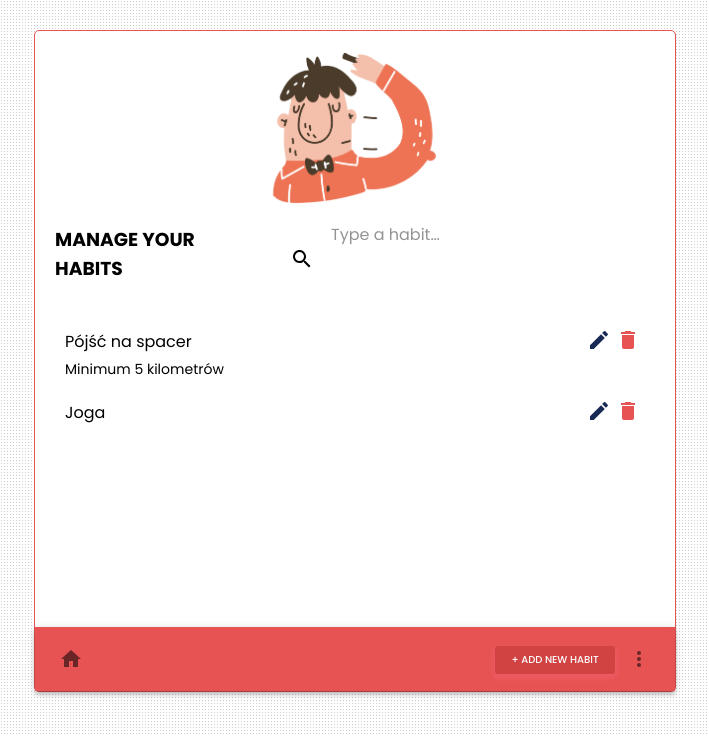
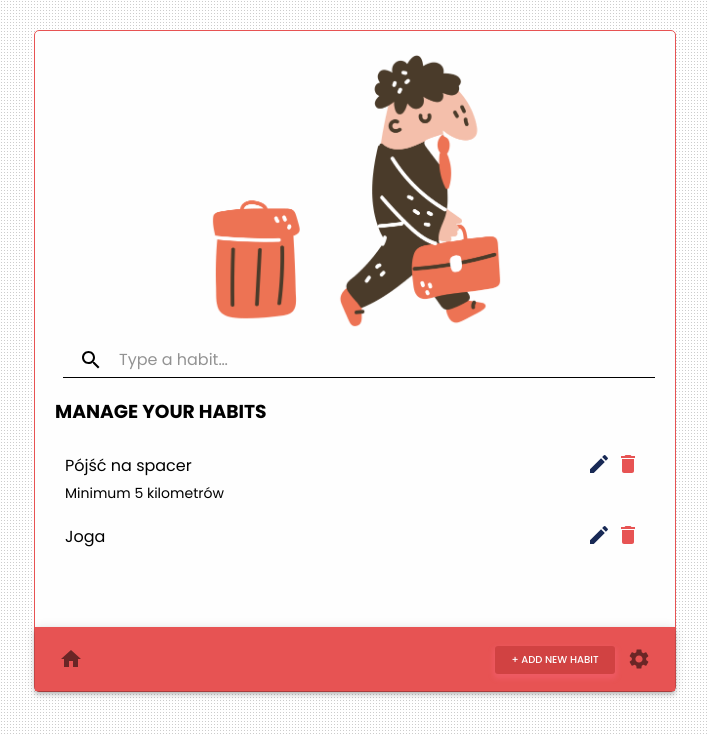
Before and after one commit to agatapst/habit-tracker, a React (Create React App) app: page /list in a window 1280 px wide. Shown: the top 736 px of the page, without its empty margins (285-994 px from the left). Built offline with nearby package versions, Linux system fonts and the light colour scheme.

Commit message:
Tidy up app config file & styles

```diff
--- a/src/components/Container/index.jsx
+++ b/src/components/Container/index.jsx
@@ -9,7 +9,7 @@ createStyles({
     height: 620,
     width: 600,
     marginTop: 30,
-    background: '#ffffff',
+    background: colors.lightGrey,
     border: `1px solid ${colors.mainRed}`,
     borderRadius: 5,
     padding: 20,
--- a/src/components/HabitList/index.jsx
+++ b/src/components/HabitList/index.jsx
@@ -7,11 +7,7 @@ import { Container } from '../Container';
 import { HabitsList } from './HabitsList';
 import image from '../../assets/settings.png';
 import { Box } from '@material-ui/core';
-
-const DEFAULT_HABITS = [
-  {"id":"1", "title":"Pójść na spacer","description":"Minimum 5 kilometrów","category":"sports","trackedDays":["2019-11-04", "2019-11-05"]},
-  {"id":"2", "title":"Joga","description":"","category":"selfCare","trackedDays":["2019-11-05", "2019-11-06"]},
-]
+import {appConfig} from '../../config/appConfig'
 
 export const HabitList = () => {
   const [isModalOpen, setModalOpen] = useState(false);
@@ -26,7 +22,7 @@ export const HabitList = () => {
      if(habits && habits !== "[]") {
        setHabitsList(JSON.parse(habits))
      } else {
-      setHabitsList(DEFAULT_HABITS)
+      setHabitsList(appConfig.DEFAULT_HABITS)
      }
    }, [])
 
@@ -64,11 +60,11 @@ export const HabitList = () => {
 
   return (
     <Container>
-      <img src={image} style={{width: 300, margin: '0 auto', display: 'flex'}} alt="Searching boy" />
-      <Box display="flex" flexDirection='row'>
-        <h3>MANAGE YOUR HABITS</h3>
-        <SearchBar value={query} onChange={ (e) => setQuery(e.target.value)}/>
+      <Box display="flex" flexDirection="row">
+        <img src={image} style={{width: 300, margin: '0 auto', display: 'flex'}} alt="Searching boy" />
       </Box>
+      <SearchBar value={query} onChange={ (e) => setQuery(e.target.value)}/>
+      <h3 style={{marginBottom: 0}}>MANAGE YOUR HABITS</h3>
       <AddNewHabitModal addNewHabit={addNewHabit} isOpen={isModalOpen} onClose={ () => {setModalOpen(false)}} />
       <EditHabitModal editHabit={editHabit} initialValues={editedHabit} isOpen={isEditModalOpen} onClose={ () => {setEditModalOpen(false)}} />
       <HabitsList habitsList={filteredHabitsList} deleteHabit={deleteHabit} onEditButtonClick={openEditModal}/>
--- a/src/components/Navbar/index.jsx
+++ b/src/components/Navbar/index.jsx
@@ -2,7 +2,7 @@ import React from 'react';
 import { makeStyles } from '@material-ui/core/styles';
 import { IconButton, Toolbar, AppBar } from '@material-ui/core/';
 import HomeIcon from '@material-ui/icons/Home';
-import MoreIcon from '@material-ui/icons/MoreVert';
+import SettingsIcon from '@material-ui/icons/Settings';
 import { AddButtonThatHides } from '../AddButton';
 import { Link } from 'react-router-dom';
 import { route } from '../../config/routes';
@@ -47,7 +47,7 @@ export const Navbar = ({onClick}) => {
           <AddButtonThatHides onClick={onClick}/>
           <div className={classes.grow} />
           <IconButton edge="end" color="default" component={Link} to={route.list()}>
-            <MoreIcon />
+            <SettingsIcon />
           </IconButton>
         </Toolbar>
       </AppBar>
--- a/src/components/SearchBar/index.jsx
+++ b/src/components/SearchBar/index.jsx
@@ -36,14 +36,13 @@ const useStyles = makeStyles(theme => ({
     inputInput: {
       padding: theme.spacing(1, 1, 1, 7),
       transition: theme.transitions.create('width'),
-      border: `1px solid transparent`,
+      borderBottom: `1px solid ${colors.black}`,
       width: '100%',
       [theme.breakpoints.up('sm')]: {
-        // width: 120,
+        width: '100%',
         '&:focus': {
           width: '100%',
           borderColor: colors.mainRed,
-          borderRadius: '5px'
         },
       },
     },
--- a/src/components/Tracker/index.jsx
+++ b/src/components/Tracker/index.jsx
@@ -6,6 +6,7 @@ import moment from 'moment';
 import { WeekView } from '../WeekView';
 import { Container } from '../Container';
 import image from '../../assets/done.png';
+import {appConfig} from '../../config/appConfig'
 
 export const Tracker = () => {
   const [habitsList, setHabitsList] = useState([]);
@@ -16,6 +17,15 @@ export const Tracker = () => {
     const habits = localStorage.getItem('habitsList');
      if(habits) {
        setHabitsList(JSON.parse(habits))
+     }
+   }, [])
+
+   useEffect(() => {
+    const habits = localStorage.getItem('habitsList');
+     if(habits && habits !== "[]") {
+       setHabitsList(JSON.parse(habits))
+     } else {
+      setHabitsList(appConfig.DEFAULT_HABITS)
      }
    }, [])
 
--- a/src/config/appConfig.js
+++ b/src/config/appConfig.js
@@ -1,13 +1,6 @@
 export const appConfig = {
-  weekDays: [
-    { label: 'Monday', value: 'Monday' },
-    { label: 'Tuesday', value: 'Tuesday' },
-    { label: 'Wednesday', value: 'Wednesday' },
-    { label: 'Thursday', value: 'Thursday' },
-    { label: 'Friday', value: 'Friday' },
-    { label: 'Saturday', value: 'Saturday' },
-    { label: 'Sunday', value: 'Sunday' }
-  ],
-  days: ['Monday', 'Tuesday', 'Wednesday', 'Thursday', 'Friday', 'Saturday', 'Sunday'],
-  weekdaysMin: ['Mn', 'Tu', 'Wd', 'Th', 'Fr', 'Sa', 'Su']
+  DEFAULT_HABITS: [
+    {"id":"1", "title":"Pójść na spacer","description":"Minimum 5 kilometrów","category":"sports","trackedDays":["2019-11-04", "2019-11-05"]},
+    {"id":"2", "title":"Joga","description":"","category":"selfCare","trackedDays":["2019-11-05", "2019-11-06"]},
+  ]
 };
--- a/src/styles/variables.js
+++ b/src/styles/variables.js
@@ -3,5 +3,7 @@ export const colors = {
     darkRed: '#D14242',
     beige: '#F7EEE2',
     white: '#FFFFFF',
-    navy: '#182955'
+    navy: '#182955',
+    lightGrey: '#FEFEFE',
+    black: '#000000'
 }
```
Also changed, not shown: src/assets/arrow.png (added), src/assets/settings.png.
